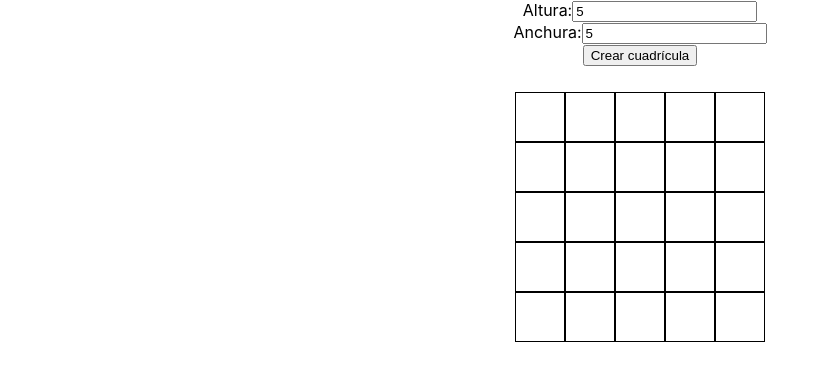
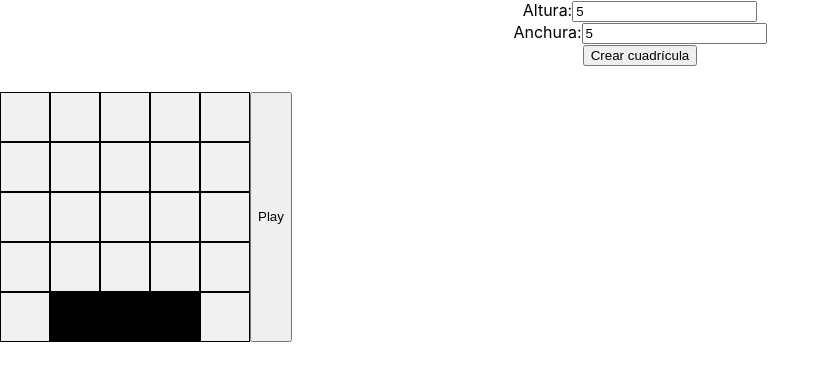
Before and after one commit to GomezPMario/Battleship-in-REACT.JS, a React (Create React App) app in the folder battleship/: page / in a window 1280 px wide. Both pictures are taken after a click on the button "Crear cuadrícula". Shown: the top 380 px of the page, without its empty margins (0-830 px from the left). Built offline with nearby package versions, Linux system fonts and the light colour scheme.

Commit message:
no message

```diff
--- a/battleship/src/App.js
+++ b/battleship/src/App.js
@@ -1,7 +1,7 @@
 import logo from './logo.svg';
 import './App.css';
 import CrearRejilla from './components/CrearRejilla';
-import Rejilla from './components/Rejilla';
+//  import Rejilla from './components/Rejilla';
 
 function App() {
   return (
--- a/battleship/src/components/Rejilla.jsx
+++ b/battleship/src/components/Rejilla.jsx
@@ -23,9 +23,145 @@ const Rejilla = (props) => {
         grid.push(<div key={row} className="FilasRejilla">{currentRow}</div>);
     }
 
+    // Generamos aleatoriamente la orientación de cada barco
+    const orientation1 = Math.random() < 0.5 ? 'horizontal' : 'vertical';
+    const orientation2 = Math.random() < 0.5 ? 'horizontal' : 'vertical';
+    const orientation3 = Math.random() < 0.5 ? 'horizontal' : 'vertical';
+    const orientation4 = Math.random() < 0.5 ? 'horizontal' : 'vertical';
+
+    // Comprobamos que la orientación de cada barco no se sale de la rejilla
+    const checkOrientation = (orientation, length, row, col) => {
+        if (orientation === 'horizontal') {
+            if (col + length > width) {
+                return 'vertical';
+            }
+        } else {
+            if (row + length > height) {
+                return 'horizontal';
+            }
+        }
+        return orientation;
+    }
+
+    // Comprobamos si hay espacio suficiente en la rejilla para colocar el barco
+    const checkSpace = (orientation, length, row, col) => {
+        if (orientation === 'horizontal') {
+            for (let i = 0; i < length; i++) {
+                if (grid[row].props.children[col + i].props.className === 'RejillaRectangulo barco') {
+                    return false;
+                }
+            }
+        } else {
+            for (let i = 0; i < length; i++) {
+                if (grid[row + i].props.children[col].props.className === 'RejillaRectangulo barco') {
+                    return false;
+                }
+            }
+        }
+        return true;
+    }
+
+    // Colocamos 2 barcos con dimension 3x1; 1 barco con dimension 4x1; y 1 barco con dimension 5x1
+    let row = Math.floor(Math.random() * height);
+    let col = Math.floor(Math.random() * width);
+    let orientation = checkOrientation(orientation1, 3, row, col);
+    if (checkSpace(orientation, 3, row, col)) {
+        if (orientation === 'horizontal') {
+            for (let i = 0; i < 3; i++) {
+                grid[row].props.children[col + i] = <div key={`${row}-${col + i}`} className="RejillaRectangulo barco"></div>;
+            }
+        } else {
+            for (let i = 0; i < 3; i++) {
+                grid[row + i].props.children[col] = <div key={`${row + i}-${col}`} className="RejillaRectangulo barco"></div>;
+            }
+        }
+    }
+
+    // row = Math.floor(Math.random() * height);
+    // col = Math.floor(Math.random() * width);
+    orientation = checkOrientation(orientation2, 3, row, col);
+    if (checkSpace(orientation, 3, row, col)) {
+        if (orientation === 'horizontal') {
+            for (let i = 0; i < 3; i++) {
+                grid[row].props.children[col + i] = <div key={`${row}-${col + i}`} className="RejillaRectangulo barco"></div>;
+            }
+        } else {
+            for (let i = 0; i < 3; i++) {
+                grid[row + i].props.children[col] = <div key={`${row + i}-${col}`} className="RejillaRectangulo barco"></div>;
+            }
+        }
+    }
+
+    // row = Math.floor(Math.random() * height);
+    // col = Math.floor(Math.random() * width);
+    orientation = checkOrientation(orientation3, 4, row, col);
+    if (checkSpace(orientation, 4, row, col)) {
+        if (orientation === 'horizontal') {
+            for (let i = 0; i < 4; i++) {
+                grid[row].props.children[col + i] = <div key={`${row}-${col + i}`} className="RejillaRectangulo barco"></div>;
+            }
+        } else {
+            for (let i = 0; i < 4; i++) {
+                grid[row + i].props.children[col] = <div key={`${row + i}-${col}`} className="RejillaRectangulo barco"></div>;
+            }
+        }
+    }
+
+    // row = Math.floor(Math.random() * height);
+    // col = Math.floor(Math.random() * width);
+    orientation = checkOrientation(orientation4, 5, row, col);
+    if (checkSpace(orientation, 5, row, col)) {
+        if (orientation === 'horizontal') {
+            for (let i = 0; i < 5; i++) {
+                grid[row].props.children[col + i] = <div key={`${row}-${col + i}`} className="RejillaRectangulo barco"></div>;
+            }
+        } else {
+            for (let i = 0; i < 5; i++) {
+                grid[row + i].props.children[col] = <div key={`${row + i}-${col}`} className="RejillaRectangulo barco"></div>;
+            }
+        }
+    }
+
+    // Si el usuario clica sobre una porcion del barco, esa casilla se pone en color verde.
+    // Si el usuario completa un barco, los colores de esas casillas se ponen en color rojo.
+    // Si el usuario clica sobre una casilla vacia, esa casilla se pone en color azul.
+    const clickHandler = (e) => {
+        if (e.target.className === 'RejillaRectangulo barco') {
+            e.target.className = 'RejillaRectangulo BarcoSeleccionado';
+            contador++;
+        } else if (e.target.className === 'RejillaRectangulo BarcoSeleccionado') {
+            e.target.className = 'RejillaRectangulo barco';
+            contador--;
+        } else if (e.target.className === 'RejillaRectangulo BarcoCompleto') {
+            e.target.className = 'RejillaRectangulo BarcoCompletoSeleccionado';
+            contador++;
+        } else if (e.target.className === 'RejillaRectangulo BarcoCompletoSeleccionado') {
+            e.target.className = 'RejillaRectangulo BarcoCompleto';
+            contador--;
+        } else if (e.target.className === 'RejillaRectangulo') {
+            e.target.className = 'RejillaRectangulo seleccionado';
+            contador++;
+        } else if (e.target.className === 'RejillaRectangulo seleccionado') {
+            e.target.className = 'RejillaRectangulo';
+            contador--;
+        }
+        if (contador > (width * height) / 2) {
+            alert('No puedes seleccionar mas casillas');
+            contador--;
+        }
+    }
+
     return (
         <div className="Rejilla">
-            {grid}
+            {grid.map((row, index) => {
+                return (
+                    <div key={index} className="RejillaFila">
+                        {row.props.children}
+                    </div>
+                );
+            })}
+            <button onClick={clickHandler}>Play</button>
+
         </div>
     );
 }
--- a/battleship/src/components/styles/Rejilla.css
+++ b/battleship/src/components/styles/Rejilla.css
@@ -1,13 +1,13 @@
 .Rejilla {
-    /* display: flex; */
+    display: flex;
     flex-wrap: wrap;
     margin-top: 2%;
 }
 
 .FilasRejilla {
     display: flex;
-    justify-content: center;
-    /* border: 1px solid black; */
+    width: 100%;
+        /* border: 1px solid black; */
 }
 
 .RejillaRectangulo {
@@ -15,4 +15,18 @@
     height: 50px;
     border: 1px solid black;
     box-sizing: border-box;
+    background-color: #f1f1f1;
 }
+
+/* Llamamaos a la className RejillaRectangulo barco */
+.barco {
+    background-color: #000000;
+}
+
+.BarcoCompletoSeleccionado{
+    background-color: red;
+}
+
+.seleccionado{
+    background-color: #00ff00;
+}
```
